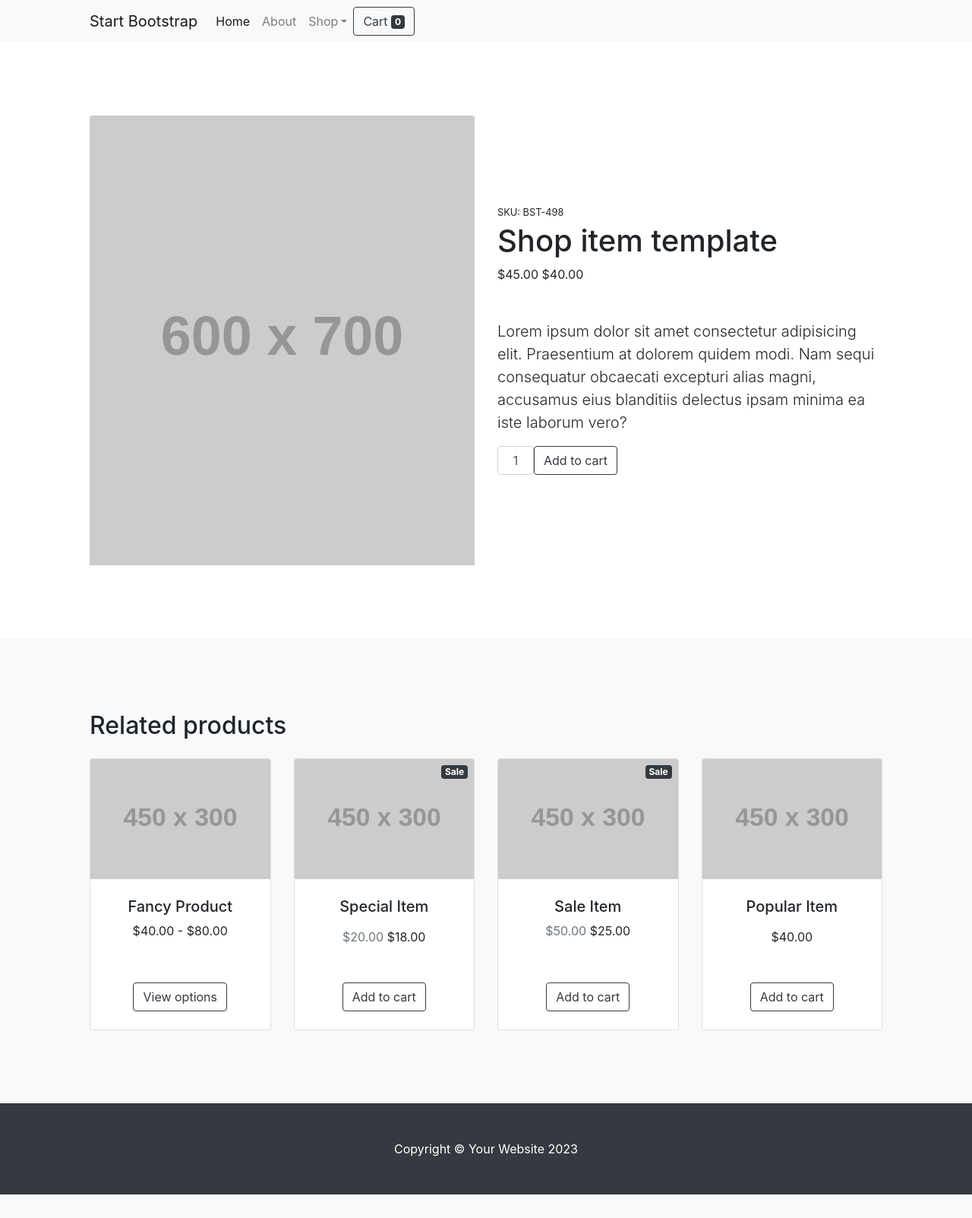
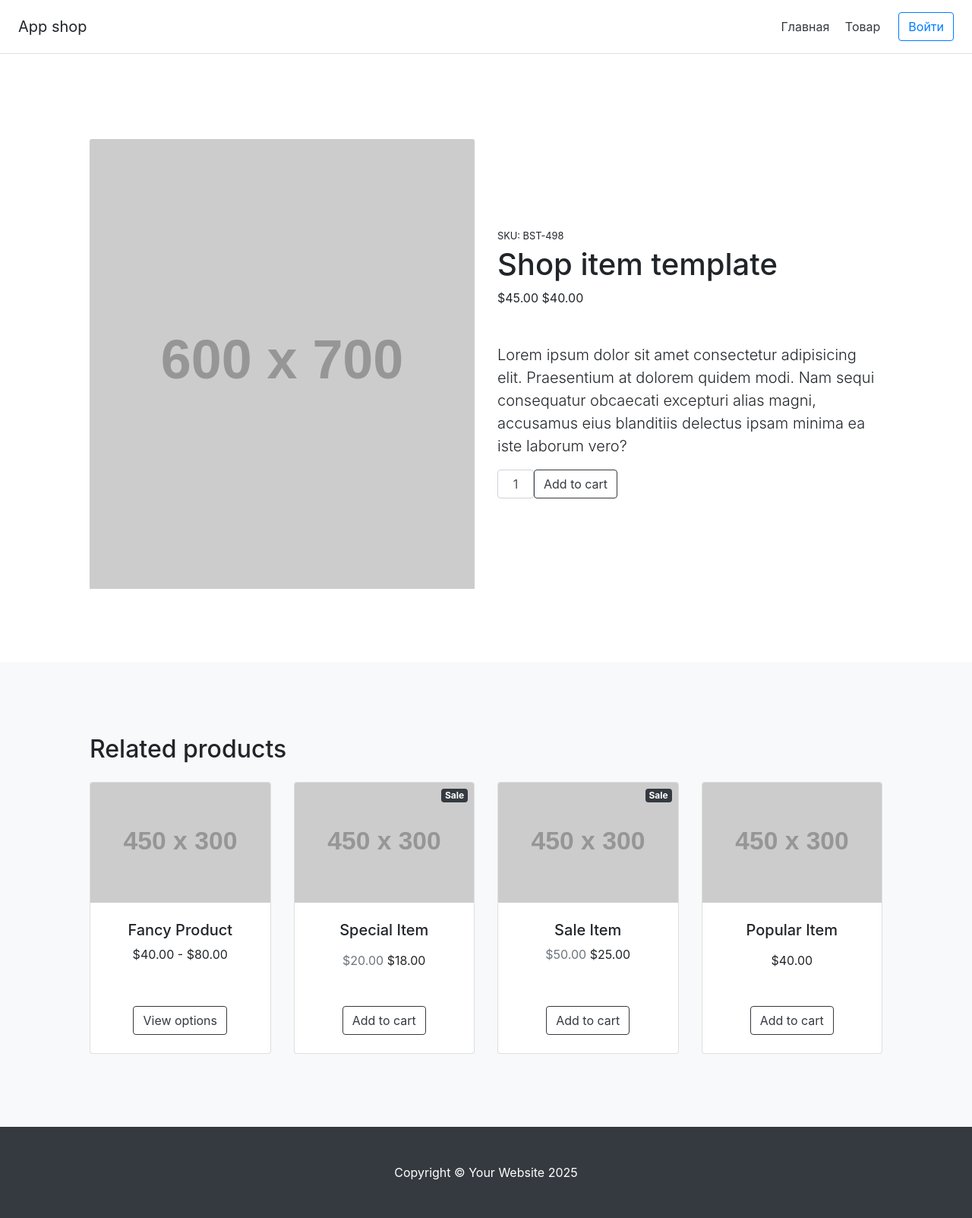
Before and after one commit to TimurQobilov/AppShop, a Flask app: page /item in a window 1280 px wide. Shown: the whole page at 76% size. Before the commit the page ends 1572 px from the top, so only its background shows below. Run offline with Flask 3, Linux system fonts and the light colour scheme; grey boxes labelled with a size stand in for pictures from a placeholder-image service; some libraries are stand-ins or nearby versions.

Commit message:
add footer

```diff
--- a/main.py
+++ b/main.py
@@ -1,6 +1,24 @@
 from flask import Flask, render_template
+from flask_sqlalchemy import SQLAlchemy
+
+
 
 app = Flask(__name__)
+app.config['SQLALCHEMY_DATABASE_URI'] = 'postgresql://postgres:timur910210@localhost/online_store'
+db = SQLAlchemy(app)
+
+
+class Items(db.Model):
+    id = db.Column(db.Integer, primary_key=True)
+    title = db.Column(db.String(100), nullable=False)
+    price = db.Column(db.Float, nullable=False)
+    isActive = db.Column(db.Boolean, default=True)
+    text = db.Column(db.Text, nullable=False)
+
+
+
+
+
 
 @app.route('/')
 def index():
--- a/templates/base.html
+++ b/templates/base.html
@@ -10,6 +10,22 @@
         {% block title %} {% endblock title %}
     </head>
 <body>
+<!-- Navigation-->
+       <div class="d-flex flex-column flex-md-row align-items-center p-3 px-md-4 mb-3 bg-white border-bottom box-shadow">
+      <h5 class="my-0 mr-md-auto font-weight-normal" >App shop</h5>
+      <nav class="my-2 my-md-0 mr-md-3">
+        <a class="p-2 text-dark" href="/">Главная</a>
+        <a class="p-2 text-dark" href="/item">Товар</a>
+
+      </nav>
+      <a class="btn btn-outline-primary" href="/signin">Войти</a>
+    </div>
+
  {% block body %} {% endblock body %}
+
+<!-- Footer-->
+        <footer class="py-5 bg-dark">
+            <div class="container"><p class="m-0 text-center text-white">Copyright &copy; Your Website 2025</p></div>
+        </footer>
 </body>
 </html>
--- a/templates/item-product.html
+++ b/templates/item-product.html
@@ -7,36 +7,7 @@
 {% block body %}
 
 <body>
-        <!-- Navigation-->
-        <nav class="navbar navbar-expand-lg navbar-light bg-light">
-            <div class="container px-4 px-lg-5">
-                <a class="navbar-brand" href="#!">Start Bootstrap</a>
-                <button class="navbar-toggler" type="button" data-bs-toggle="collapse" data-bs-target="#navbarSupportedContent" aria-controls="navbarSupportedContent" aria-expanded="false" aria-label="Toggle navigation"><span class="navbar-toggler-icon"></span></button>
-                <div class="collapse navbar-collapse" id="navbarSupportedContent">
-                    <ul class="navbar-nav me-auto mb-2 mb-lg-0 ms-lg-4">
-                        <li class="nav-item"><a class="nav-link active" aria-current="page" href="#!">Home</a></li>
-                        <li class="nav-item"><a class="nav-link" href="#!">About</a></li>
-                        <li class="nav-item dropdown">
-                            <a class="nav-link dropdown-toggle" id="navbarDropdown" href="#" role="button" data-bs-toggle="dropdown" aria-expanded="false">Shop</a>
-                            <ul class="dropdown-menu" aria-labelledby="navbarDropdown">
-                                <li><a class="dropdown-item" href="#!">All Products</a></li>
-                                <li><hr class="dropdown-divider" /></li>
-                                <li><a class="dropdown-item" href="#!">Popular Items</a></li>
-                                <li><a class="dropdown-item" href="#!">New Arrivals</a></li>
-                            </ul>
-                        </li>
-                    </ul>
-                    <form class="d-flex">
-                        <button class="btn btn-outline-dark" type="submit">
-                            <i class="bi-cart-fill me-1"></i>
-                            Cart
-                            <span class="badge bg-dark text-white ms-1 rounded-pill">0</span>
-                        </button>
-                    </form>
-                </div>
-            </div>
-        </nav>
-        <!-- Product section-->
+                <!-- Product section-->
         <section class="py-5">
             <div class="container px-4 px-lg-5 my-5">
                 <div class="row gx-4 gx-lg-5 align-items-center">
@@ -166,11 +137,7 @@
                 </div>
             </div>
         </section>
-        <!-- Footer-->
-        <footer class="py-5 bg-dark">
-            <div class="container"><p class="m-0 text-center text-white">Copyright &copy; Your Website 2023</p></div>
-        </footer>
-        <!-- Bootstrap core JS-->
+            <!-- Bootstrap core JS-->
         <script src="https://cdn.jsdelivr.net/npm/bootstrap@5.2.3/dist/js/bootstrap.bundle.min.js"></script>
         <!-- Core theme JS-->
         <script src="js/scripts.js"></script>
```
Also changed, not shown: templates/index.html (+2 -33 lines), templates/signin.html (+5 -2 lines).
